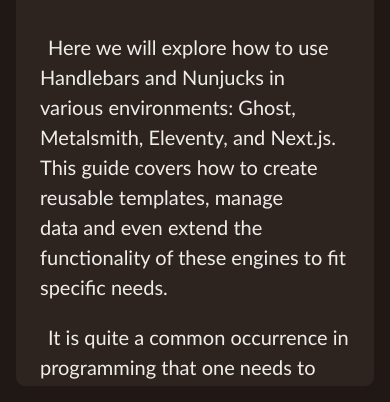
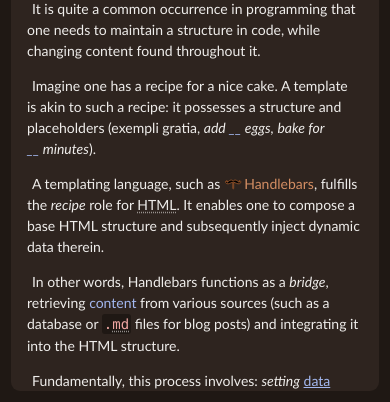
Before and after one commit to EFrMG/templating-guide, a website built with Vite: page index.html in a window 390 px wide. Shown: the part 442-844 px from the top of the page. Built offline with nearby package versions, Linux system fonts and the light colour scheme.

Commit message:
style: fix regression in typography

```diff
--- a/src/css/globals.css
+++ b/src/css/globals.css
@@ -67,6 +67,40 @@
 
   /* Delays */
   --del-s: 140ms;
+
+  @media only screen and (max-width: 550px) {
+    /* Typography */
+    --fz-h1: 1.25rem;
+    --fz-h2: 1.4375rem;
+    --fz-h3: 1rem;
+    --fz-filepath: 0.875rem;
+    --fz-base: 0.875rem;
+    --fz-s: 0.6875rem;
+    /* Spacing */
+    --spacing-xs: 0.125rem;
+    --spacing-s: 0.3125rem;
+    --spacing-m: 0.6875rem;
+    --spacing-ml: 1rem;
+    --spacing-l: 1.375rem;
+    --spacing-xl: 2rem;
+  }
+
+  @media only screen and (max-width: 350px) {
+    /* Typography */
+    --fz-h1: 0.9375rem;
+    --fz-h2: 1.0625rem;
+    --fz-h3: 0.75rem;
+    --fz-filepath: 0.625rem;
+    --fz-base: 0.625rem;
+    --fz-s: 0.5rem;
+    /* Spacing */
+    --spacing-xs: 0.125rem;
+    --spacing-s: 0.25rem;
+    --spacing-m: 0.5rem;
+    --spacing-ml: 0.75rem;
+    --spacing-l: 1rem;
+    --spacing-xl: 1.5rem;
+  }
 }
 
 .nunjucks-theme {
```
